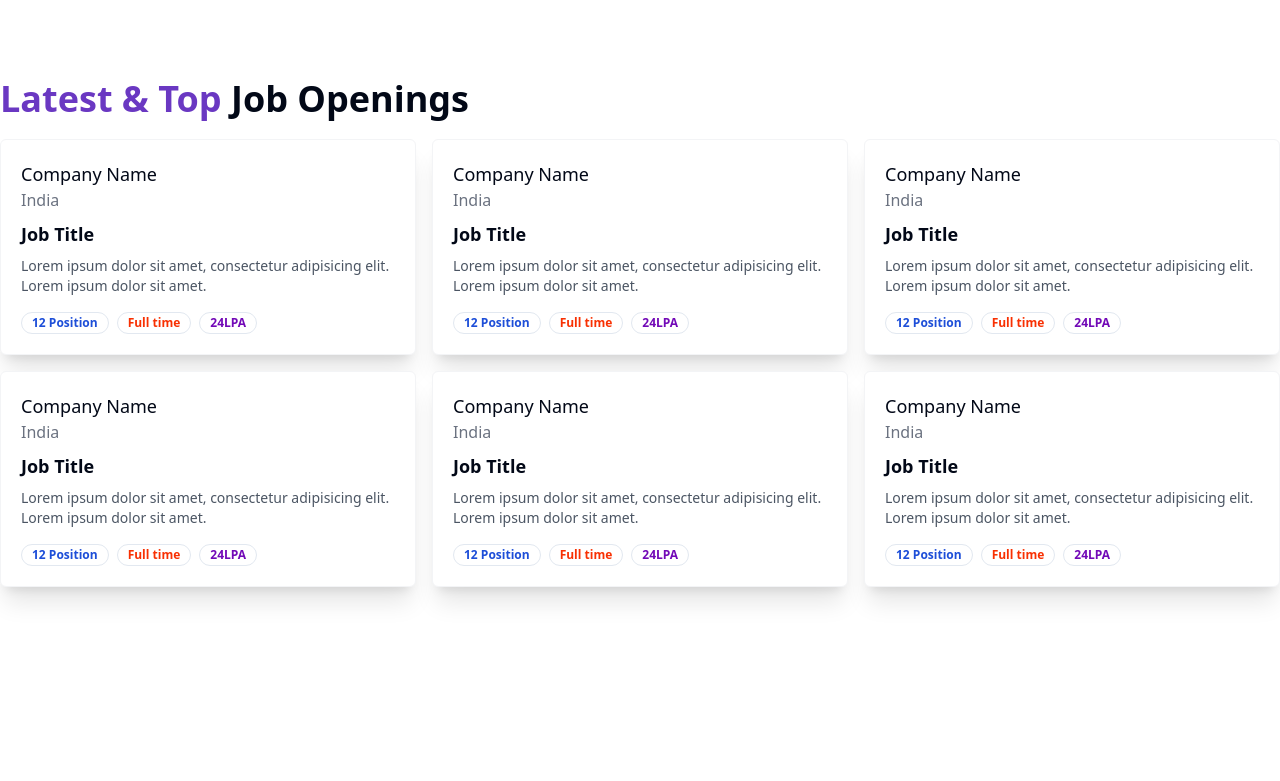
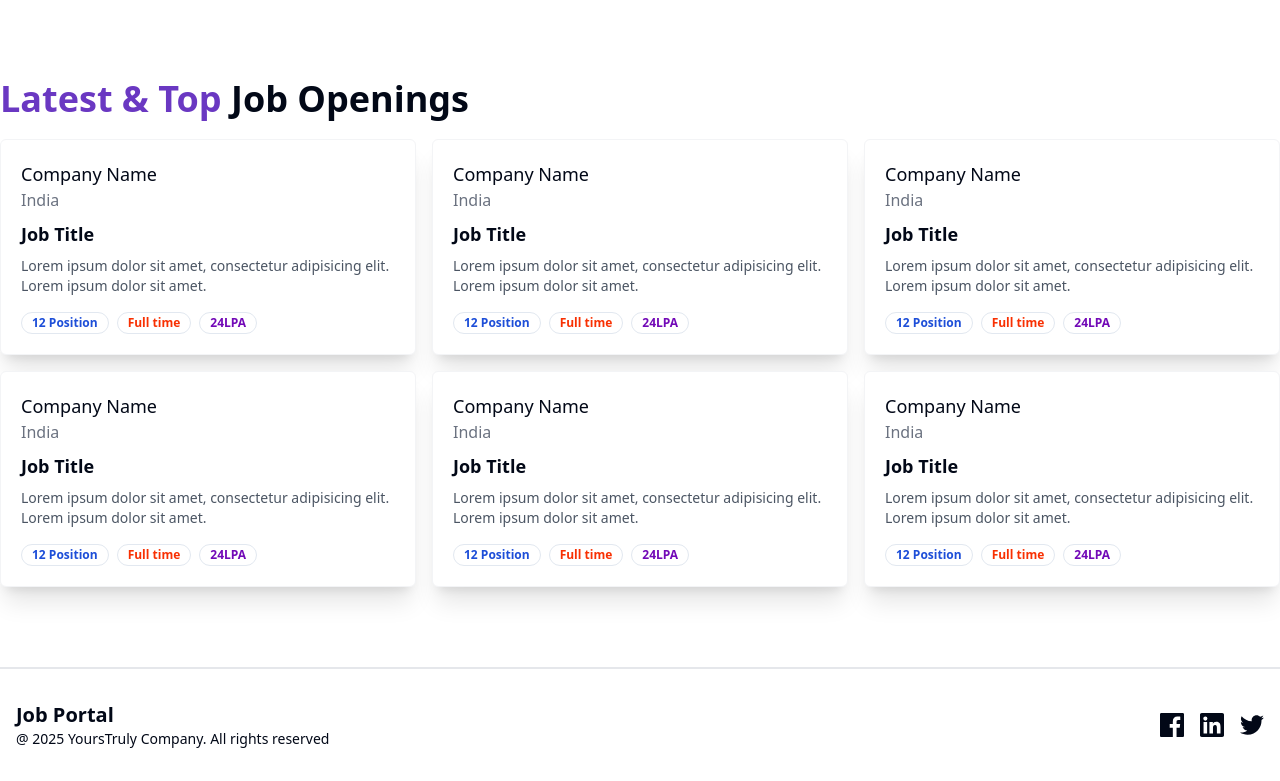
Before and after one commit to AniketJas/job-portal, a React (Vite) app in the folder client/: page / in a window 1280 px wide. Shown: the part 487-1268 px from the top of the page. Before the commit the page ends 1154 px from the top, so only its background shows below. Built offline with nearby package versions, Linux system fonts and the light colour scheme.

Commit message:
Footer added to homepage

```diff
--- /dev/null
+++ b/client/src/components/Footer.jsx
@@ -0,0 +1,38 @@
+import React from 'react'
+
+const Footer = () => {
+  return (
+    <footer className='border-t-2 border-t-gray-200 py-8'>
+      <div className='container mx-auto px-4 max-w-7xl'>
+        <div className='flex flex-col md:flex-row justify-between items-center'>
+          <div className='mb-4 md:mb-0'>
+            <h2 className='text-xl font-bold'>Job Portal</h2>
+            <p className='text-sm'>@ 2025 YoursTruly Company. All rights reserved</p>
+          </div>
+
+          <div className='flex space-x-4 mt-4 md:mt-0'>
+            <a href="#" className="hover:text-gray-400" aria-label="Facebook">
+              <svg className="w-6 h-6" fill="currentColor" xmlns="http://www.w3.org/2000/svg" viewBox="0 0 24 24">
+                <path d="M22.675 0H1.325C.593 0 0 .593 0 1.325v21.351C0 23.407.593 24 1.325 24H12.82v-9.294H9.692v-3.622h3.127V8.412c0-3.1 1.894-4.788 4.659-4.788 1.325 0 2.463.099 2.793.144v3.24l-1.917.001c-1.505 0-1.796.715-1.796 1.763v2.31h3.591l-.467 3.622h-3.124V24h6.116C23.407 24 24 23.407 24 22.675V1.325C24 .593 23.407 0 22.675 0z" />
+              </svg>
+            </a>
+            {/* LinkedIn */}
+            <a href="#" className="hover:text-gray-400" aria-label="LinkedIn">
+              <svg className="w-6 h-6" fill="currentColor" xmlns="http://www.w3.org/2000/svg" viewBox="0 0 24 24">
+                <path d="M22.225 0H1.771C.792 0 0 .774 0 1.729v20.542C0 23.226.792 24 1.771 24h20.451C23.209 24 24 23.226 24 22.271V1.729C24 .774 23.209 0 22.225 0zM7.119 20.452H3.562V9.086h3.557v11.366zM5.34 7.663a2.064 2.064 0 1 1 .001-4.129 2.064 2.064 0 0 1-.001 4.129zM20.449 20.452h-3.556v-5.463c0-1.303-.026-2.977-1.815-2.977-1.816 0-2.096 1.419-2.096 2.887v5.553h-3.555V9.086h3.414v1.553h.048c.475-.9 1.634-1.847 3.366-1.847 3.596 0 4.26 2.366 4.26 5.44v6.22z" />
+              </svg>
+            </a>
+            {/* X (formerly Twitter) */}
+            <a href="#" className="hover:text-gray-400" aria-label="X">
+              <svg className="w-6 h-6" fill="currentColor" xmlns="http://www.w3.org/2000/svg" viewBox="0 0 24 24">
+                <path d="M23.954 4.569c-.885.392-1.83.656-2.825.775 1.014-.611 1.794-1.574 2.163-2.724-.949.564-2.001.974-3.127 1.195-.897-.959-2.178-1.555-3.594-1.555-2.719 0-4.924 2.205-4.924 4.917 0 .386.045.762.127 1.124-4.09-.205-7.719-2.165-10.148-5.144-.424.729-.666 1.574-.666 2.476 0 1.71.87 3.213 2.188 4.096-.807-.026-1.566-.248-2.228-.616v.062c0 2.385 1.697 4.374 3.946 4.827-.413.111-.849.171-1.296.171-.316 0-.624-.03-.927-.086.631 1.953 2.445 3.377 4.604 3.415-1.68 1.319-3.809 2.104-6.115 2.104-.398 0-.79-.023-1.175-.067 2.179 1.394 4.768 2.207 7.548 2.207 9.057 0 14.002-7.496 14.002-13.986 0-.213-.004-.425-.013-.637.961-.694 1.796-1.562 2.457-2.549z" />
+              </svg>
+            </a>
+          </div>
+        </div>
+      </div>
+    </footer>
+  )
+}
+
+export default Footer
--- a/client/src/components/Home.jsx
+++ b/client/src/components/Home.jsx
@@ -1,4 +1,5 @@
 import CategoryCarousel from './CategoryCarousel'
+import Footer from './Footer'
 import HeroSection from './HeroSection'
 import LatestJobs from './LatestJobs'
 import Navbar from './shared/Navbar'
@@ -10,7 +11,7 @@ const Home = () => {
       <HeroSection />
       <CategoryCarousel />
       <LatestJobs />
-      {/* <Footer /> */}
+      <Footer />
     </div>
   )
 }
```
